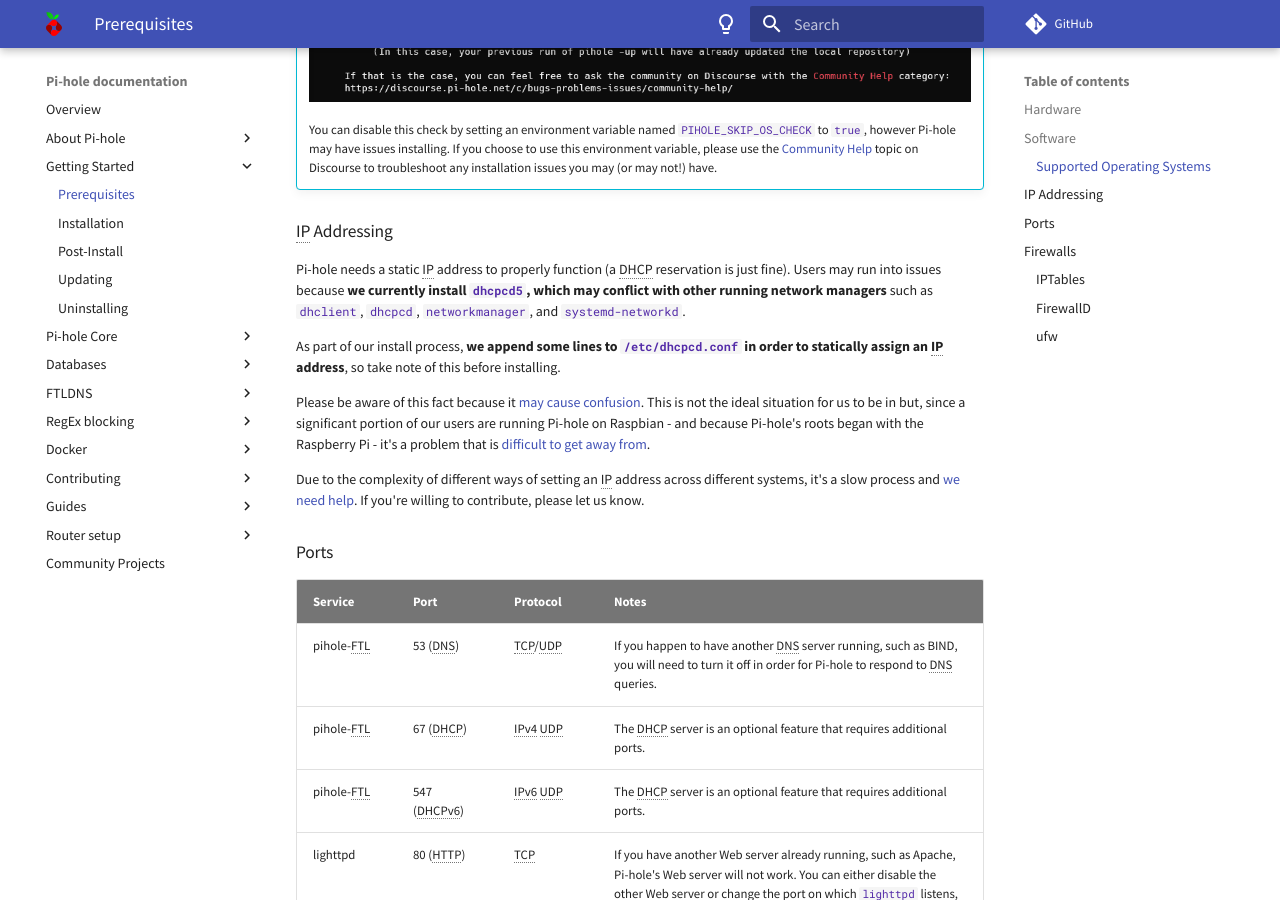
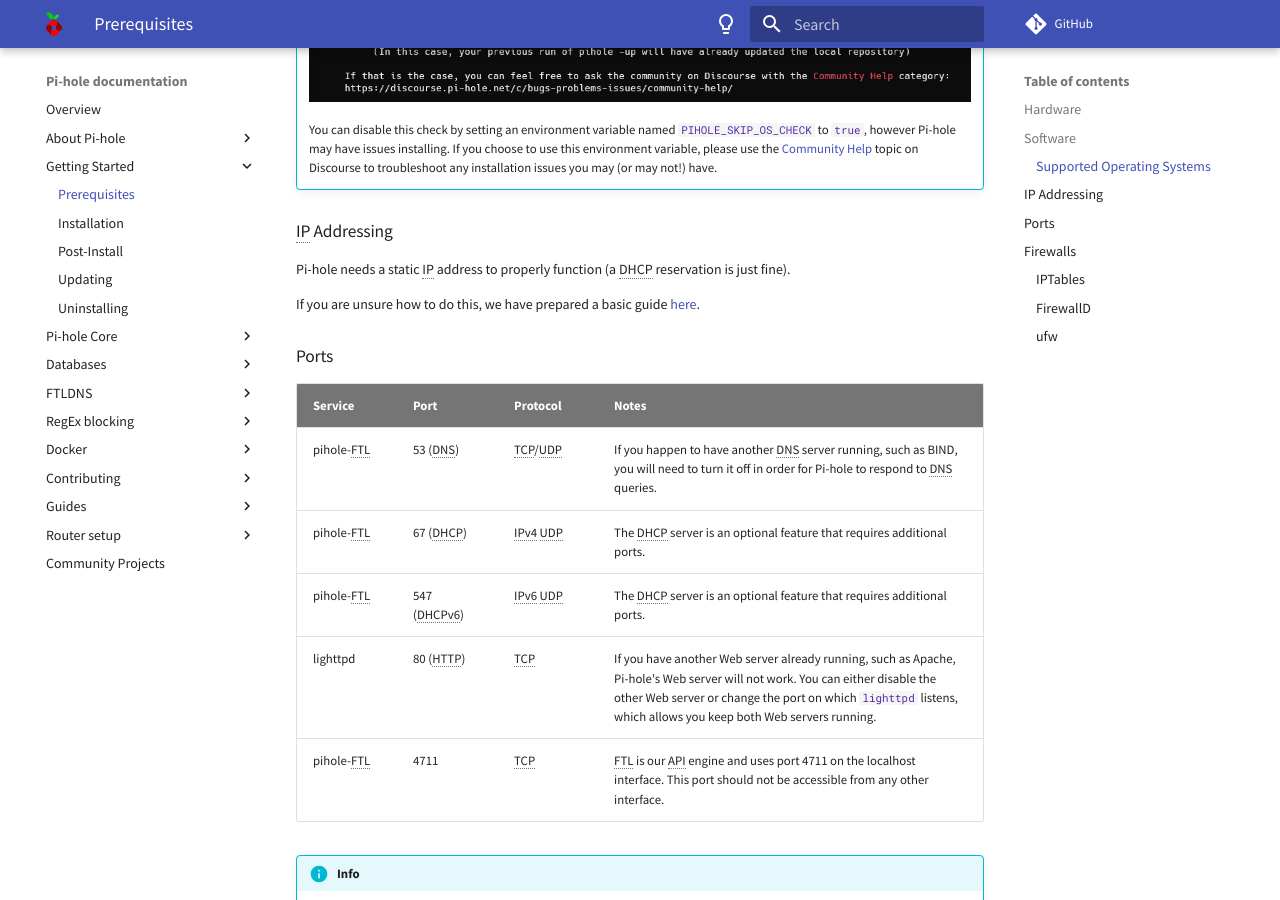
Before and after one commit to pi-hole/docs, an MkDocs documentation site: the page built from docs/main/prerequisites.md, in a window 1280 px wide and 900 px high, scrolled down 1040 px. Built offline with MkDocs 1.6.1 and Material for MkDocs 9.7.7, drawn with Linux system fonts in a browser that asks for light colours; comment, search, counter and statistics services are not loaded; some of the changed lines change nothing that is shown.

Commit message:
WIP: Get started on static IP addressing guide
Signed-off-by: Adam Warner <me@adamwarner.co.uk>

````diff
--- /dev/null
+++ b/docs/guides/misc/setting-static-ip.md
@@ -0,0 +1,74 @@
+[DRAFT]
+
+When you plug your device into the network, you will be assigned an IP address from the router. For most use cases, this is all that is needed, but for servers it is strongly recommended that the IP address is made static.
+
+This means ensuring that no matter how many times the device is rebooted / disconnected and reconnected it will _always_ get the same IP address.
+
+Depending on your operating system / device. There are many ways to achieve this, we will list a few here.
+
+# Raspbian / Raspberry Pi OS
+
+First, lets make take some notes about our current network settings with the following command:
+
+`ip r | grep default`
+
+This will spit out something along the lines of:
+
+```
+default via 192.168.1.254 dev eth0 proto dhcp src 192.168.1.80 metric 202`
+```
+
+The first IP address here (`192.168.1.254`) is the IP address of our router. The second one (`192.168.1.80`) is the IP address that the router has assigned our Raspberry pi. Depending on your requirements, you can either choose to keep this IP or change it entirely. Just make sure that the IP address you choose is not already in use.
+
+We also need to know the DNS server that has been set. to do this run the following command:
+
+`cat /etc/resolv.conf`
+
+Which will output something along the lines of:
+
+```
+# Generated by resolvconf
+nameserver 192.168.1.254
+```
+
+We are interested in the IP address next to `nameserver`.
+
+Now that you have the above IP addresses noted down, it's time to modify `dhcpcd.conf` to set it as static. To do so, first run this command:
+
+`sudo nano /etc/dhcpcd.conf`
+
+This will bring up a text editor (`nano`) - into which you can enter your desired settings.
+
+One other thing we will need to know is the interface. If you are plugged into the network via a cable (strongly recommended), then you will want `eth0`, or if you have connected via WiFi, then you will want `wlan0`
+
+For demonstration purposes, we should now have the following noted down:
+
+```bash
+$ROUTER=192.168.1.254
+$STATIC_IP=192.168.1.80
+$NAMESERVER=192.168.1.254
+$INTERFACE=eth0
+```
+
+Scroll all the way to the bottom of this file and enter the following lines (replacing `$VARIABLE`s with your own values):
+
+```bash
+interface $INTERFACE
+static ip_address=$STATIC_IP/24
+static routers=$ROUTER
+static domain_name_servers=$NAMESERVER
+```
+
+To save: press `CTRL` + `X`, then `Y` and then press `ENTER` to confirm.
+
+Finally, reboot your Raspberry Pi to apply the new settings.
+
+#
+
+# All Operating Systems
+
+Providing you do not wish to use Pi-hole as a DHCP server, you should be able to set a static IP address from the router, however each router will be different. At a high level, the basic idea is usually along the same lines:
+
+- Head into the router settings - usually by typing in your router's IP, i.e `192.168.0.1`.
+- Find the LAN DHCP Settings.
+- Assign desired IP address to the device
--- a/docs/main/prerequisites.md
+++ b/docs/main/prerequisites.md
@@ -46,13 +46,9 @@
 
 ### IP Addressing
 
-Pi-hole needs a static IP address to properly function (a DHCP reservation is just fine). Users may run into issues because **we currently install `dhcpcd5`, which may conflict with other running network managers** such as `dhclient`, `dhcpcd`, `networkmanager`, and `systemd-networkd`.
+Pi-hole needs a static IP address to properly function (a DHCP reservation is just fine).
 
-As part of our install process, **we append some lines to `/etc/dhcpcd.conf` in order to statically assign an IP address**, so take note of this before installing.
-
-Please be aware of this fact because it [may cause confusion](https://github.com/pi-hole/pi-hole/issues/1713#issue-260746084). This is not the ideal situation for us to be in but, since a significant portion of our users are running Pi-hole on Raspbian - and because Pi-hole's roots began with the Raspberry Pi - it's a problem that is [difficult to get away from](https://github.com/pi-hole/pi-hole/issues/1713#issuecomment-332317532).
-
-Due to the complexity of different ways of setting an IP address across different systems, it's a slow process and [we need help](https://github.com/pi-hole/pi-hole/issues/629). If you're willing to contribute, please let us know.
+If you are unsure how to do this, we have prepared a basic guide [here](guides/../../guides/misc/setting-static-ip.md).
 
 ### Ports
 
--- a/mkdocs.yml
+++ b/mkdocs.yml
@@ -155,6 +155,7 @@
         - 'Troubleshooting': guides/vpn/openvpn/troubleshooting.md
     - 'Misc':
       - 'Benchmarking': guides/misc/benchmark.md
+      - 'Setting a static IP': guides/misc/setting-static-ip.md
       - 'Tor & Pi-hole':
         - 'Overview': guides/misc/tor/overview.md
         - 'Basic Setup': guides/misc/tor/setup.md
````
